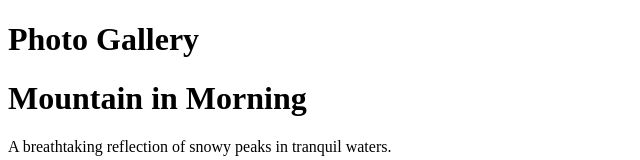
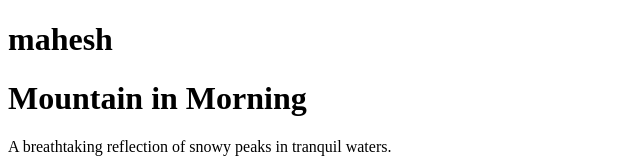
Before and after one commit to palemmahesh54-gif/photogallery, a plain HTML site: page index.html in a window 1280 px wide. Shown: the top 160 px of the page, without its empty margins (0-640 px from the left). Drawn offline with Linux system fonts and the light colour scheme.

Commit message:
updating the code in html file

```diff
--- a/index.html
+++ b/index.html
@@ -1,8 +1,7 @@
 <!DOCTYPE html>
 <html lang="en">
 <head>
-    <meta charset="UTF-8">
-    <meta name="viewport" content="width=device-width, initial-scale=1.0">
+    <meta charset="UTF-8    <meta name="viewport" content="width=device-width, initial-scale=1.0">
     <title>Photogallery Website</title>
     <link rel="stylesheet" href="style.css">
 </head>
@@ -10,7 +9,7 @@
 
     <div id="sectionFavouritePlaces">
         <div class="favourite-places-bg-container">
-            <h1 class="favourite-places-heading">Photo Gallery</h1>
+            <h1 class="favourite-places-heading">mahesh</h1>
 
             <div class="favourite-place-card-container">
                 <div class="favourite-place-card-text">
```
